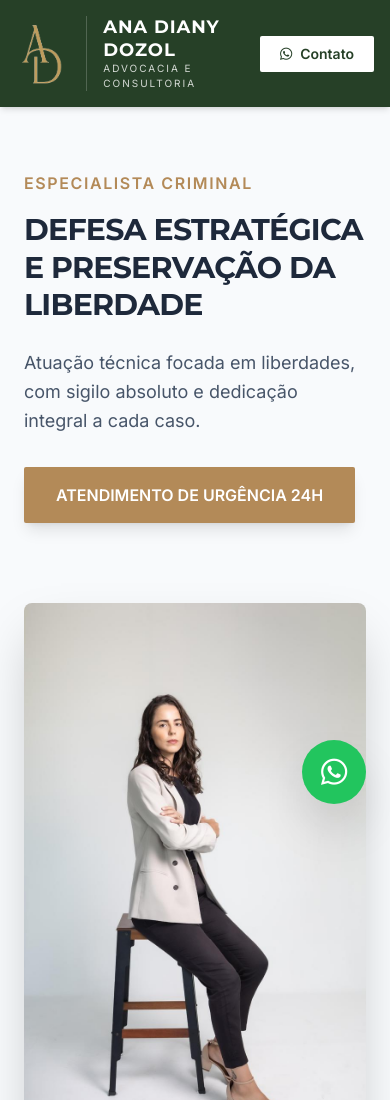
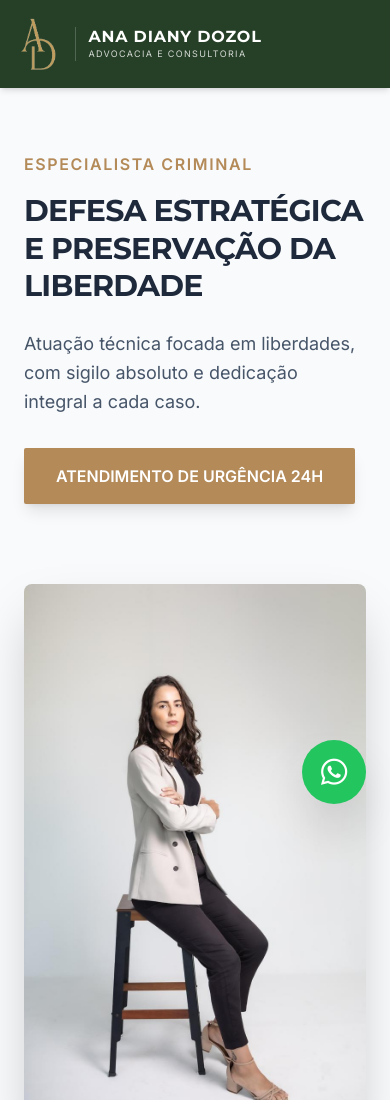
Before and after one commit to ana-diany/meu-site, a plain HTML site: page index.html in a window 390 px wide. Shown: the top 1100 px of the page. Drawn offline with nearby package versions, Linux system fonts and the light colour scheme.

Commit message:
Add files via upload

```diff
--- a/index.html
+++ b/index.html
@@ -16,23 +16,21 @@
 <body class="bg-slate-50 text-slate-900">
 
     <nav class="p-4 md:px-12 flex justify-between items-center bg-[#264027] shadow-md sticky top-0 z-50">
-    <div class="flex items-center gap-4">
-        <img src="img/logo.png" alt="Logo Advocacia" class="h-16 md:h-20 w-auto">
+    <div class="flex items-center gap-3 md:gap-4">
+        <img src="img/logo.png" alt="Logo Advocacia" class="h-14 md:h-20 w-auto">
 
-        <div class="border-l border-white/20 pl-4 flex flex-col justify-center">
-            <span class="font-[Montserrat] text-white text-lg md:text-xl font-bold tracking-wider leading-tight">
+        <div class="border-l border-white/20 pl-3 md:pl-4 flex flex-col justify-center">
+            <span class="font-[Montserrat] text-white text-base md:text-xl font-bold tracking-wider leading-tight">
                 ANA DIANY DOZOL
             </span>
-            <span class="font-[Inter] text-white/80 text-[10px] md:text-xs uppercase tracking-[0.2em] font-light">
+            <span class="font-[Inter] text-white/80 text-[9px] md:text-xs uppercase tracking-[0.15em] md:tracking-[0.2em] font-light">
                 Advocacia e Consultoria
             </span>
         </div>
     </div>
 
-    <a href="https://wa.me/5548920016491" target="_blank" class="bg-white text-[#264027] px-5 py-2 rounded-sm hover:bg-slate-100 font-bold transition flex items-center gap-2 text-sm md:text-base">
-        <i class="fa-brands fa-whatsapp"></i>
-        <span class="hidden sm:inline">Falar com a Advogada</span>
-        <span class="sm:hidden">Contato</span>
+    <a href="https://wa.me/5548920016491" target="_blank" class="hidden md:flex bg-white text-[#264027] px-5 py-2 rounded-sm hover:bg-slate-100 font-bold transition items-center gap-2">
+        <i class="fa-brands fa-whatsapp"></i> Falar com a Advogada
     </a>
 </nav>
 
```
